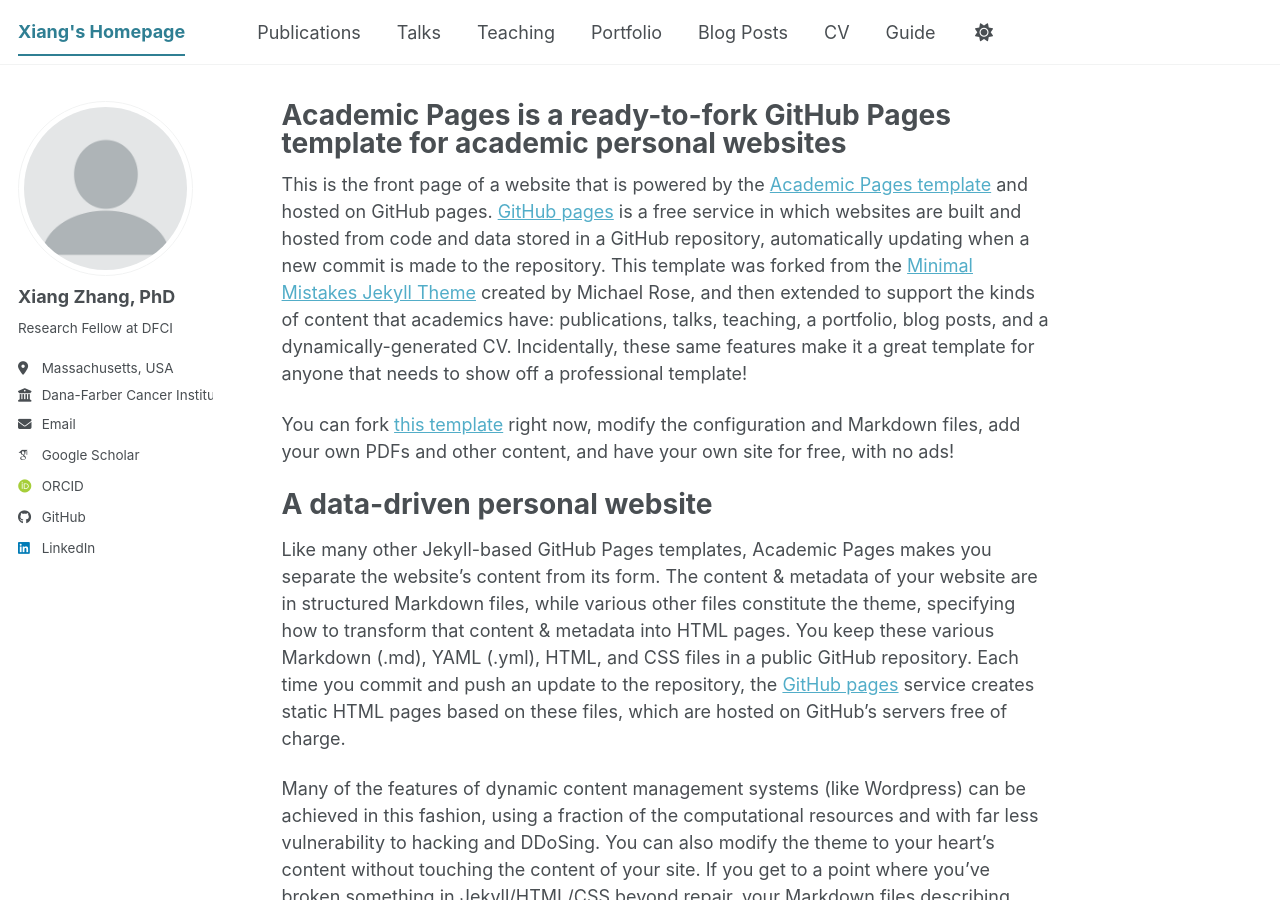
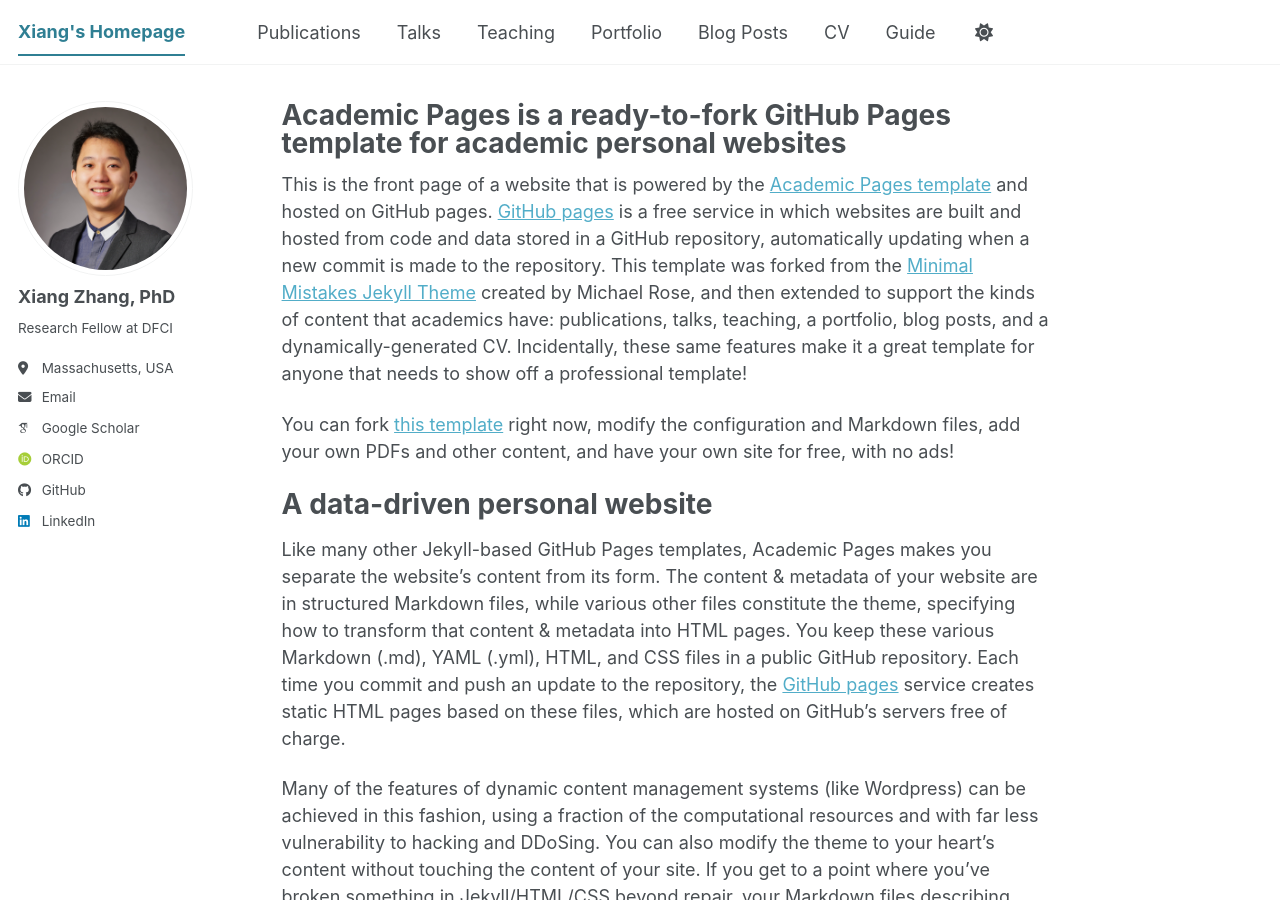
Before and after one commit to Karashan/Karashan.github.io, a Jekyll site: the page built from _pages/about.md, in a window 1280 px wide and 900 px high. Built offline with Jekyll 4.4.1, drawn with Linux system fonts in a browser that asks for light colours; some web fonts are replaced; a script bundle is joined from its source files by our own code; library files that are not in the unit come from our copies.

Commit message:
Update config and profile pic

```diff
--- a/_config.yml
+++ b/_config.yml
@@ -28,7 +28,7 @@
   pronouns         : # example: "he/him"
   bio              : "Research Fellow at DFCI"
   location         : "Massachusetts, USA"
-  employer         : "Dana-Farber Cancer Institute"
+  employer         : #"Dana-Farber Cancer Institute"
   uri              : # URL
   email            : "zhangab18@gmail.com"
 
@@ -51,7 +51,7 @@
   bitbucket        : # Username - Update with your username on the site
   codepen          : # Username
   dribbble         : # Username
-  github           : "academicpages"
+  github           : "Karashan"
   kaggle           : # Username
   stackoverflow    : # User number or user number and name (i.e., use "1" or "1/jeff-atwood")
 
```
Also changed, not shown: images/profile.png.
